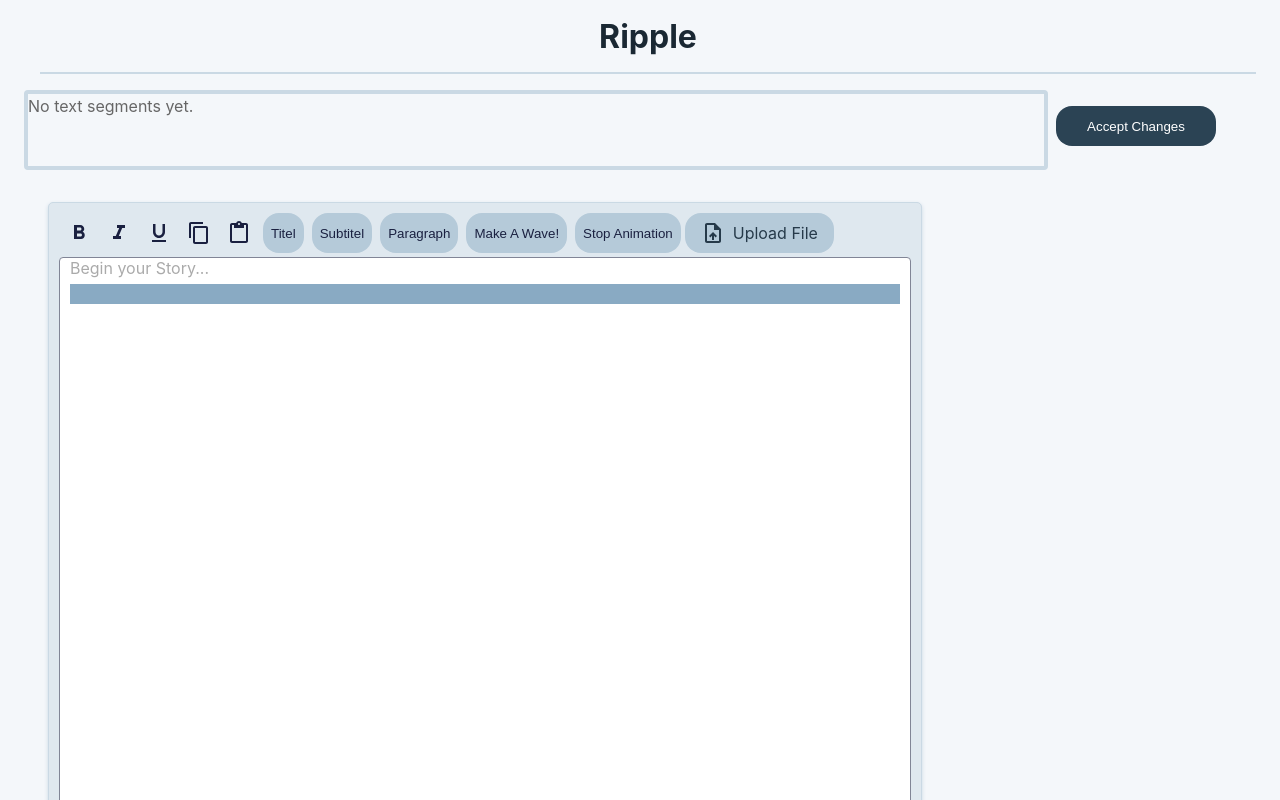
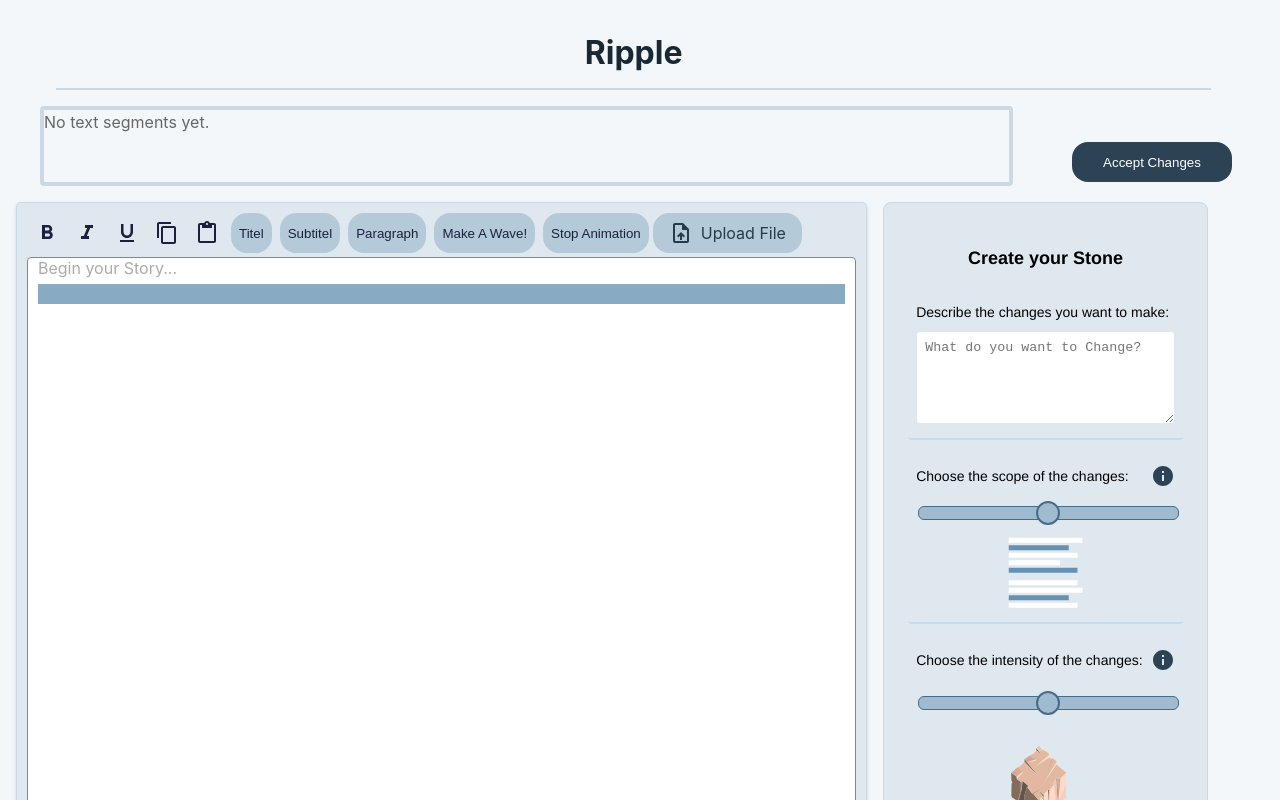
Before and after one commit to EmlMeml/thesis-project, a React (Create React App) app: page / in a window 1280 px wide. Shown: the top 800 px of the page. Built offline with nearby package versions, Linux system fonts and the light colour scheme.

Commit message:
restructure v2

```diff
--- a/src/App.js
+++ b/src/App.tsx
@@ -1,14 +1,13 @@
 import './css/App.css';
 import './css/wave-test.css';
 import './css/form.css';
-import React, { useState } from 'react';
-import TopBar from './custom/TopBar.js';
-import { MyEditor } from './custom/Editor.tsx';
-import { MyChat } from './custom/Chat.tsx';
-import { TextNav } from './custom/TextNav.tsx';
-import { ChangeCreator } from './custom/ChangeCreator.tsx';
-import { AccteptBtn } from './custom/AccteptBtn.tsx';
-import { Grid, Stack } from "@mui/material";
+import { useState } from 'react';
+import TopBar from './custom/TopBar';
+import { MyEditor } from './custom/Editor';
+import { TextNav } from './custom/TextNav';
+import { ChangeCreator } from './custom/ChangeCreator';
+import { AccteptBtn } from './custom/AccteptBtn';
+import { Box } from "@mui/material";
 
 export function serializeEditorContentToParagraphs(content) {
   //console.log("## Content: ",content);
@@ -39,7 +38,7 @@ export function serializeEditorContentToParagraphs(content) {
 }
 
 function extractParagraphsFromHtml(html = '') {
-  const matches = html.match(/<p>(.*?)<\/p>/gs) || [];
+  const matches = html.match(/<p>([\s\S]*?)<\/p>/g) || [];
   return matches.map((paragraph) => paragraph.replace(/^<p>|<\/p>$/g, '').trim());
 }
 
@@ -165,15 +164,21 @@ function App() {
   };
 
   return (
-    <Stack>
-      <Grid className="App" container direction="column">
-      <TopBar/>
-        <Grid id="main-content" container size={12} direction="row">
-          <Grid id="" container size={12} direction="row">
-            <TextNav content={editorContent} onSegmentClick={handleSegmentClick} changedTexts={changedSegmentTexts.map((segment) => segment.text)} changedSegments={changedSegmentTexts} />
+    <Box sx={{ width: '95%', padding: 2, display: 'flex', flexDirection: 'column', gap: 0 }}>
+      <TopBar />
+      <Box sx={{ display: 'flex', flexDirection: 'column', gap: 0 }}>
+        <Box sx={{ display: 'flex', justifyContent: 'space-between', alignItems: 'center', flexWrap: 'wrap' }}>
+          <TextNav
+            content={editorContent}
+            onSegmentClick={handleSegmentClick}
+            changedTexts={changedSegmentTexts.map((segment) => segment.text)}
+            changedSegments={changedSegmentTexts}
+          />
           <AccteptBtn onClick={handleAcceptChanges} />
-          </Grid>
-          <Grid id="editor-container" container size={12} direction="row" >
+        </Box>
+
+        <Box sx={{ display: 'flex', flexDirection: { xs: 'column', md: 'row' }, gap: 0, alignItems: 'flex-start' }}>
+
             <MyEditor
               fileText={fileText}
               onContentChange={setEditorContent}
@@ -181,14 +186,12 @@ function App() {
               activeSegmentText={activeSegmentText}
               changedParagraphDiffs={changedParagraphDiffs}
             />
-            <Stack size={2} style={{ marginLeft: 8 }}>
+
             <ChangeCreator editorText={editorText} onTextReplace={handleAiReply} />
-            </Stack>
-          </Grid>
-      </Grid>
-    </Grid>
-    </Stack>
 
+        </Box>
+      </Box>
+    </Box>
   );
 }
 
--- a/src/custom/ChangeCreator.tsx
+++ b/src/custom/ChangeCreator.tsx
@@ -1,4 +1,4 @@
-import React, { ChangeEvent, useState, useRef } from 'react';
+import { ChangeEvent, useState, useRef } from 'react';
 import InfoBtn from './InfoBtn';
 import StoneIcon from '../img/stone.svg';
 import BoulderIcon from '../img/bolder.svg';
@@ -8,7 +8,6 @@ import SandIcon from '../img/sand.svg';
 import PuddleIcon from '../img/puddle.svg';
 import PondIcon from '../img/pond.svg';
 import LakeIcon from '../img/lake.svg';
-import InfoIcon from '../img/info.svg';
 
 const scopeMapping = ['Puddle', 'Pond', 'Lake'];
 const scopeIcons = [PuddleIcon, PondIcon, LakeIcon];
--- a/src/custom/Editor.tsx
+++ b/src/custom/Editor.tsx
@@ -2,6 +2,7 @@ import React, { useEffect, useState } from "react";
 import { createEditor, Descendant, Editor, Element as SlateElement, Transforms, Text } from "slate";
 import { ReactEditor, Slate, withReact } from "slate-react";
 import TextEditor from "./advancedEditor";
+
 // @ts-ignore: Allow side-effect CSS import without type declarations
 
 interface MyEditorProps {
--- a/src/custom/TopBar.js
+++ b/src/custom/TopBar.tsx
@@ -1,4 +1,3 @@
-
 export default function TopBar() {
   return (
     <div style={{ borderBottom: '2px solid #cad9e4', color: '#1a2833', height:'72px', alignItems:'center', display:'flex', justifyContent:'center', width:'95%', margin:'0px 40px' }}>
--- a/src/custom/advancedEditor.js
+++ b/src/custom/advancedEditor.js
@@ -1,6 +1,6 @@
 import { useCallback, useEffect, useState } from "react";
 import { Editor, Transforms, Text, Range, Element as SlateElement } from "slate";
-import { Editable, ReactEditor } from "slate-react";
+import { Editable } from "slate-react";
 import { IconButton } from "@mui/material";
 import {
   FormatBold,
@@ -33,7 +33,6 @@ const Leaf = (props) => {
 
 function TextEditor({ editor, activeSegmentText = "", onFileLoad }) {
   const [flashText, setFlashText] = useState("");
-
   useEffect(() => {
     if (!activeSegmentText) return;
     setFlashText(activeSegmentText);
```
Also changed, not shown: package.json (+7 -2 lines). Lines whose indentation alone changed are shown as unchanged.
